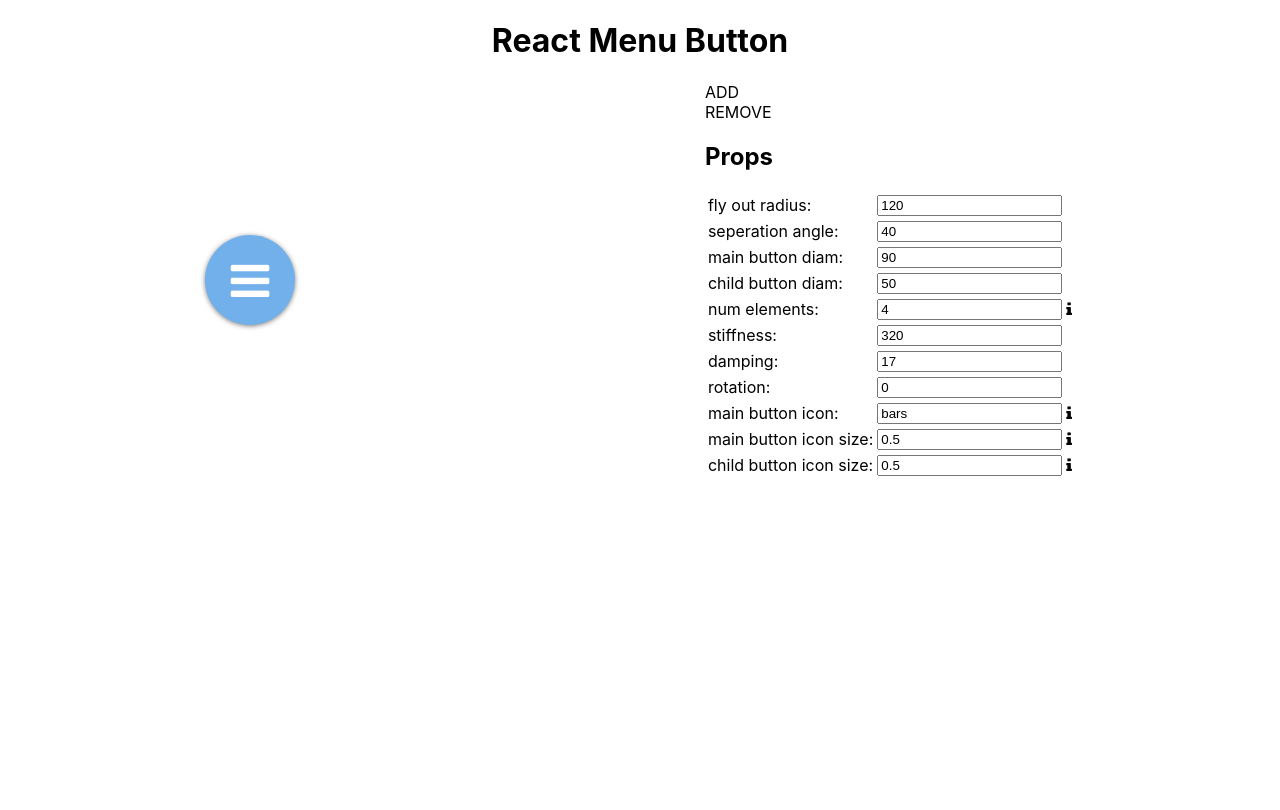
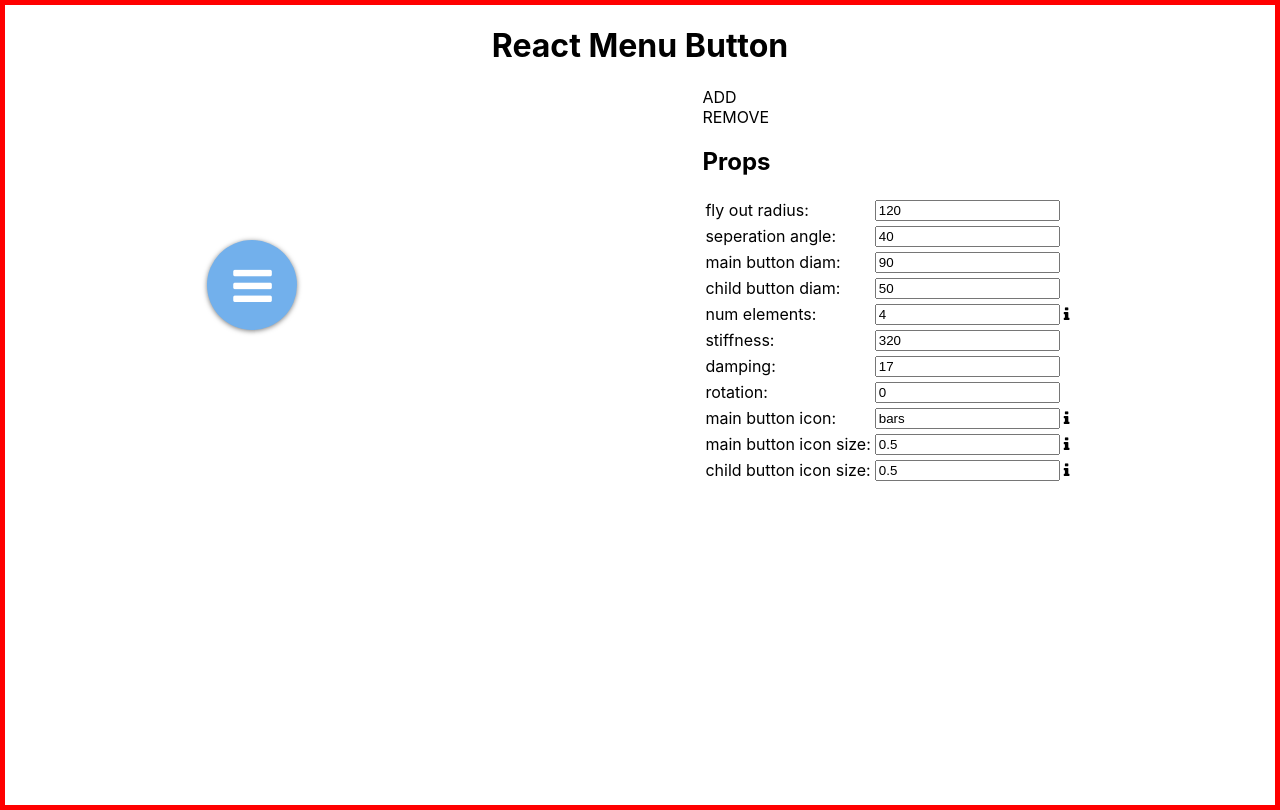
Before and after one commit to AncientAbysswalker/Elysian-Cannon, a React (Create React App) app: page / in a window 1280 px wide. Built offline with nearby package versions, Linux system fonts and the light colour scheme.

Commit message:
>Added always on top

```diff
--- a/public/electron.js
+++ b/public/electron.js
@@ -12,6 +12,7 @@ function createWindow() {mainWindow = new BrowserWindow({
   // alwaysOnTop: true,
   frame: false,
   transparent: true});
+mainWindow.setAlwaysOnTop(true, 'screen');
 mainWindow.loadURL(isDev? "http://localhost:3000": `file://${path.join(__dirname, "../build/index.html")}`);
 // mainWindow.on("closed", () => (mainWindow = null));
 mainWindow.on("close", () => (mainWindow = null));
--- a/src/App.css
+++ b/src/App.css
@@ -43,6 +43,9 @@ html {
 }
 body {
   height: 100%;
+  border-style: solid;
+  border-width: 5px;
+  border-color: red;
 }
 
 /* #app {
```
